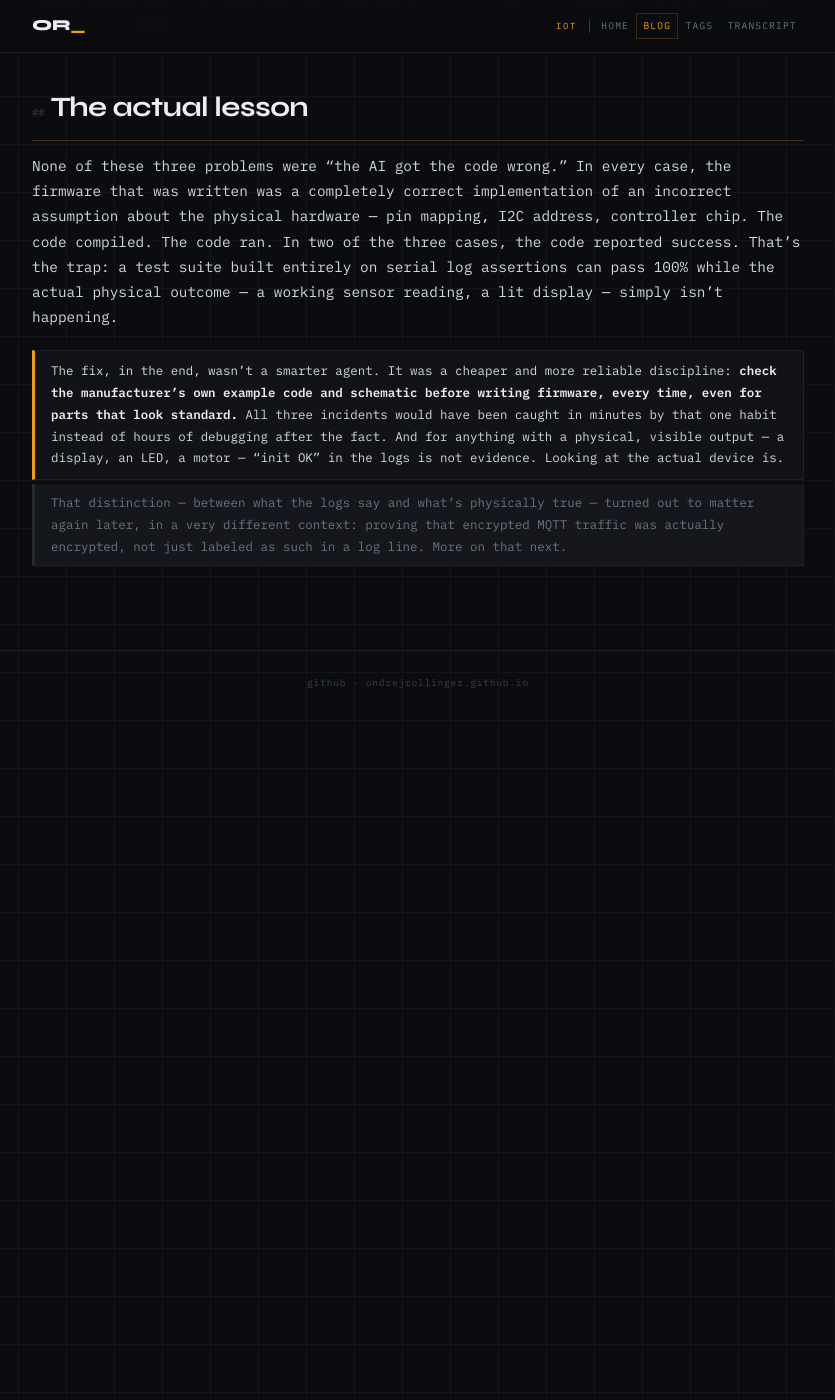
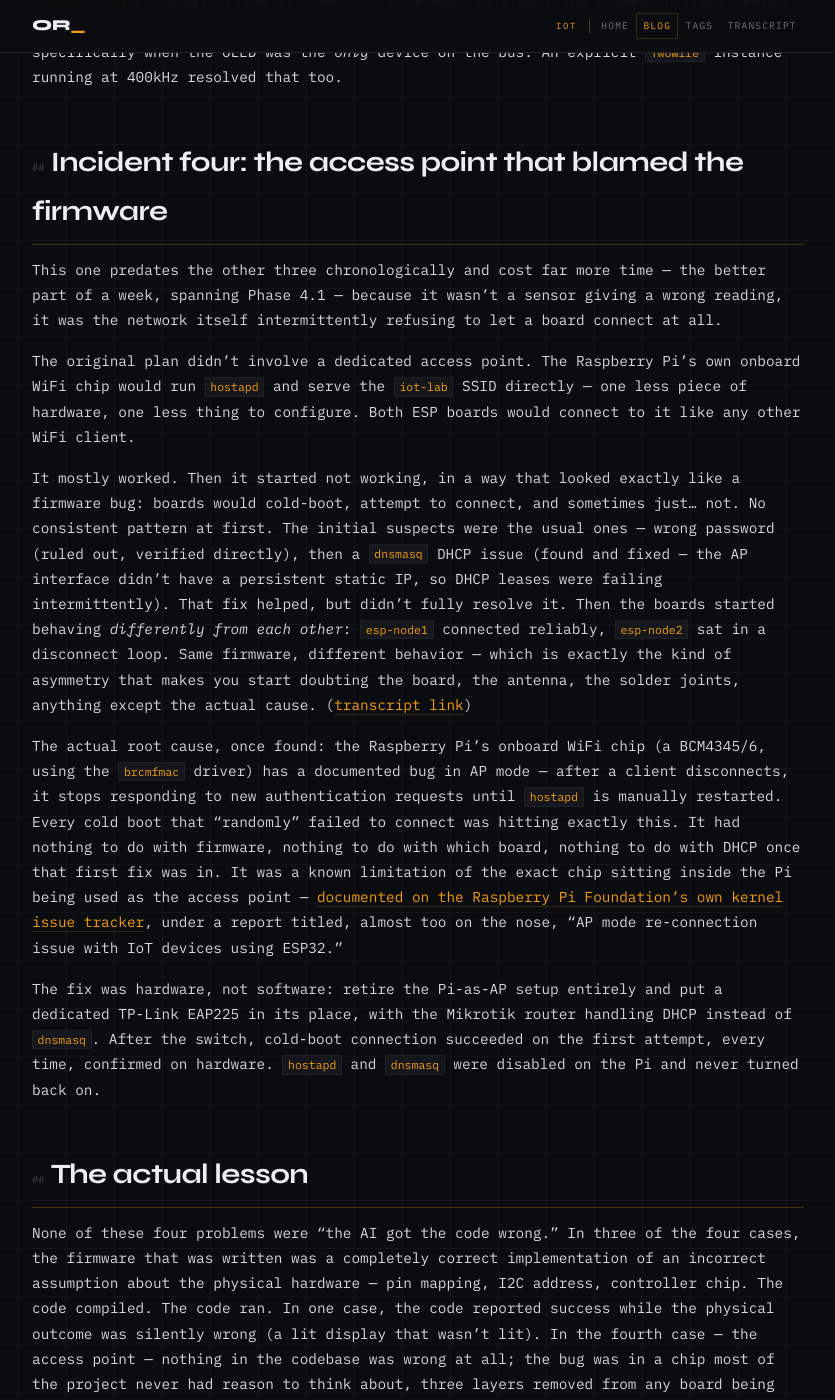
Before and after one commit to ondrejrollinger/ondrejrollinger.github.io, a Jekyll site: the page built from _posts/2026-08-22-when-hardware-lies.md, in a window 1280 px wide and 1400 px high, scrolled down 2302 px. Shown: the whole window, without its empty margins (222-1057 px from the left). Built offline with Jekyll 4.4.1, drawn with Linux system fonts in a browser that asks for light colours; before the commit the page ends 3018 px from its top, so only the background shows below that; some of the changed text lies outside the part shown.

Commit message:
Add Pi-as-AP story to the hardware-lies post, with official reference
Adds a fourth incident to "When the Hardware Lies to You": a
week-long Phase 4.1 access-point mystery that looked like a firmware
bug (boards cold-booting and intermittently failing to connect, one
board worse than its twin) but was actually a documented bug in the
Raspberry Pi's onboard brcmfmac WiFi chip in AP mode -- it stops
responding to new auth requests after a client disconnects, until
hostapd is restarted. Fixed by retiring the Pi-as-AP setup for a
dedicated TP-Link EAP225.

Cites raspberrypi/linux issue #6876 ("AP mode re-connection issue
with IoT devices using ESP32") on the Raspberry Pi Foundation's own
kernel repo as an official reference for the root cause, alongside
the existing transcript citation (msg-579). foundation-before-code.md
gets one paragraph noting the topology diagram reflects the
EAP225 end state, not the original Pi-as-AP plan, with a forward
reference to this post.

Verified via local build: the new link renders and points to
https://github.com/raspberrypi/linux/issues/6876; the post's new
"networking" tag renders section-embedded on /tag-networking/,
stays absent from /tags/, and is present on /iot/tags/ -- consistent
with the existing tag-scoping fix.

Co-Authored-By: Claude Sonnet 5 <noreply@anthropic.com>
Claude-Session: https://claude.ai/code/session_01NB93LtysBtos1HxoQe2HVf

```diff
--- a/_posts/2026-08-22-when-hardware-lies.md
+++ b/_posts/2026-08-22-when-hardware-lies.md
@@ -4,19 +4,20 @@ title: "When the Hardware Lies to You"
 date: 2026-08-22
 toc: true
 permalink: /iot/blog/:year/:month/:day/:title/
-tags: [iot, esp32, i2c, hardware, debugging]
+tags: [iot, esp32, i2c, hardware, debugging, networking]
 summary: >
-  Three Phase 3 sensor incidents, three different root causes, one shared
+  Four hardware-debugging incidents, four different root causes, one shared
   lesson: firmware that reports "init OK" doesn't mean the physical device
-  is doing anything. Covers the I2C bus wired to non-default GPIO pins, a
-  BMP280 answering at 0x77 instead of 0x76, and an OLED that needed the
-  SH1106 driver library and an explicit 400kHz TwoWire instance instead of
-  SSD1306 at the default clock speed.
+  is doing anything — and sometimes the culprit isn't the firmware at all.
+  Covers the I2C bus wired to non-default GPIO pins, a BMP280 answering at
+  0x77 instead of 0x76, an OLED that needed the SH1106 driver library
+  instead of SSD1306, and a week-long access-point mystery that turned out
+  to be a known bug in the Raspberry Pi's own WiFi chip.
 ---
 
 Phase 3 was supposed to be the easy part. Wire up a light sensor, read some lux values, move on. Instead it became the phase that taught me the most important lesson of the whole project: an AI agent can write flawless code against a wrong assumption, and every layer of the pipeline — compiler, boot log, even the test suite — will confirm it's fine, right up until you look at the actual physical device and it's doing nothing at all.
 
-Three separate incidents, three separate root causes, all with the same shape.
+Four separate incidents, four separate root causes, all with the same shape — three in Phase 3, one from Phase 4 that's really the same lesson wearing a different hat.
 
 ## Incident one: the I2C bus that wasn't there
 
@@ -42,9 +43,21 @@ It took physically looking at the second screen — not reading a log — to eve
 
 The actual issue: the 1.3-inch OLED module uses an **SH1106** controller, not SSD1306. ([transcript link](/iot/evidence/#msg-281)) They're similar enough — same resolution, similar command set — that an SSD1306 driver will often *partially* work, or work on one instance of a part and not another, depending on manufacturing tolerances and exactly how forgiving that particular chip's silicon is about being talked to with the wrong protocol. Switching to the `Adafruit_SH110X` library fixed it — mostly. A second, related issue turned up right behind it: `Wire`'s default 100kHz I2C clock speed was unreliable for the SH1106G controller specifically when the OLED was the *only* device on the bus. An explicit `TwoWire` instance running at 400kHz resolved that too.
 
+## Incident four: the access point that blamed the firmware
+
+This one predates the other three chronologically and cost far more time — the better part of a week, spanning Phase 4.1 — because it wasn't a sensor giving a wrong reading, it was the network itself intermittently refusing to let a board connect at all.
+
+The original plan didn't involve a dedicated access point. The Raspberry Pi's own onboard WiFi chip would run `hostapd` and serve the `iot-lab` SSID directly — one less piece of hardware, one less thing to configure. Both ESP boards would connect to it like any other WiFi client.
+
+It mostly worked. Then it started not working, in a way that looked exactly like a firmware bug: boards would cold-boot, attempt to connect, and sometimes just... not. No consistent pattern at first. The initial suspects were the usual ones — wrong password (ruled out, verified directly), then a `dnsmasq` DHCP issue (found and fixed — the AP interface didn't have a persistent static IP, so DHCP leases were failing intermittently). That fix helped, but didn't fully resolve it. Then the boards started behaving *differently from each other*: `esp-node1` connected reliably, `esp-node2` sat in a disconnect loop. Same firmware, different behavior — which is exactly the kind of asymmetry that makes you start doubting the board, the antenna, the solder joints, anything except the actual cause. ([transcript link](/iot/evidence/#msg-579))
+
+The actual root cause, once found: the Raspberry Pi's onboard WiFi chip (a BCM4345/6, using the `brcmfmac` driver) has a documented bug in AP mode — after a client disconnects, it stops responding to new authentication requests until `hostapd` is manually restarted. Every cold boot that "randomly" failed to connect was hitting exactly this. It had nothing to do with firmware, nothing to do with which board, nothing to do with DHCP once that first fix was in. It was a known limitation of the exact chip sitting inside the Pi being used as the access point — [documented on the Raspberry Pi Foundation's own kernel issue tracker](https://github.com/raspberrypi/linux/issues/6876), under a report titled, almost too on the nose, "AP mode re-connection issue with IoT devices using ESP32."
+
+The fix was hardware, not software: retire the Pi-as-AP setup entirely and put a dedicated TP-Link EAP225 in its place, with the Mikrotik router handling DHCP instead of `dnsmasq`. After the switch, cold-boot connection succeeded on the first attempt, every time, confirmed on hardware. `hostapd` and `dnsmasq` were disabled on the Pi and never turned back on.
+
 ## The actual lesson
 
-None of these three problems were "the AI got the code wrong." In every case, the firmware that was written was a completely correct implementation of an incorrect assumption about the physical hardware — pin mapping, I2C address, controller chip. The code compiled. The code ran. In two of the three cases, the code reported success. That's the trap: a test suite built entirely on serial log assertions can pass 100% while the actual physical outcome — a working sensor reading, a lit display — simply isn't happening.
+None of these four problems were "the AI got the code wrong." In three of the four cases, the firmware that was written was a completely correct implementation of an incorrect assumption about the physical hardware — pin mapping, I2C address, controller chip. The code compiled. The code ran. In one case, the code reported success while the physical outcome was silently wrong (a lit display that wasn't lit). In the fourth case — the access point — nothing in the codebase was wrong at all; the bug was in a chip most of the project never had reason to think about, three layers removed from any board being flashed. That's the wider version of the trap: a test suite built entirely on serial log assertions can pass 100% while the actual physical outcome — a working sensor reading, a lit display, a WiFi connection that doesn't randomly refuse a client — simply isn't happening, for reasons that can live anywhere in the stack, not just in the code under test.
 
 The fix, in the end, wasn't a smarter agent. It was a cheaper and more reliable discipline: **check the manufacturer's own example code and schematic before writing firmware, every time, even for parts that look standard.** All three incidents would have been caught in minutes by that one habit instead of hours of debugging after the fact. And for anything with a physical, visible output — a display, an LED, a motor — "init OK" in the logs is not evidence. Looking at the actual device is.
 
```
Also changed, not shown: _posts/2026-08-20-foundation-before-code.md (+2 -0 lines).
